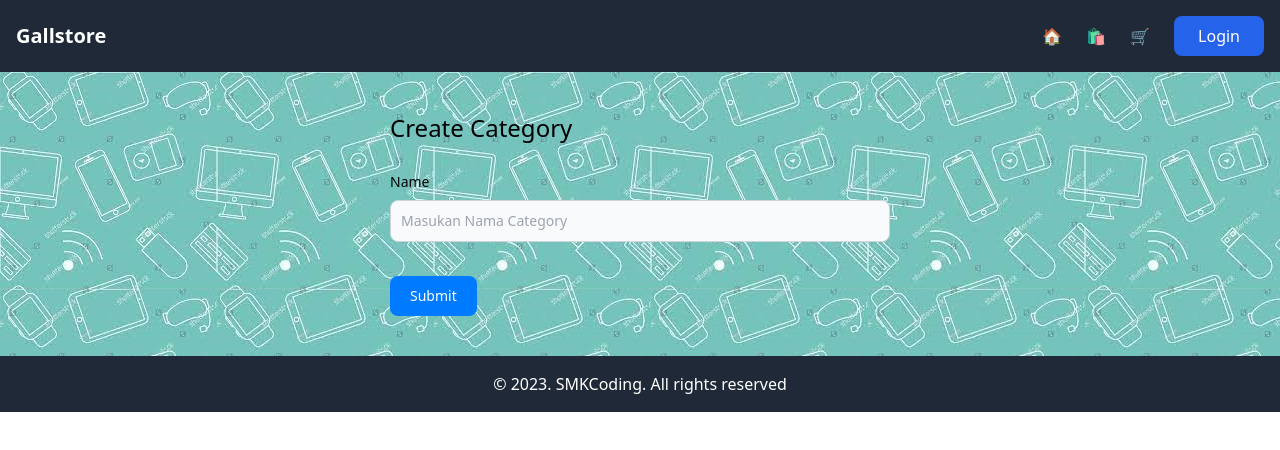
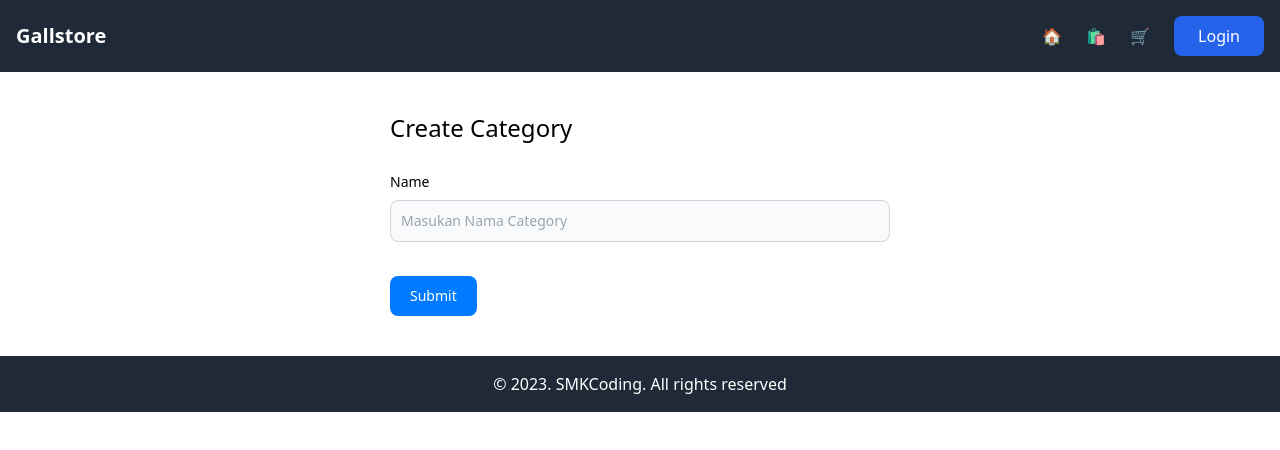
Before and after one commit to SMKCoding-2023/GalihSaputra_SMKN1Punggelan_Gallstore, a Nuxt app: page /category/create in a window 1280 px wide. Shown: the top 450 px of the page. Built offline with nearby package versions, Linux system fonts and the light colour scheme.

Commit message:
prtbaikan penampilan

```diff
--- a/components/forms/CategoryForm.vue
+++ b/components/forms/CategoryForm.vue
@@ -28,7 +28,6 @@
 </script>
 
 <template>
-  <div class="begron">
     <section class="flex justify-center py-10">
       <div class="w-[500px]">
         <h1 class="text-2xl mb-7 font-medium">Create Category</h1>
@@ -64,5 +63,4 @@
         </form>
       </div>
     </section>
-  </div>
 </template>
```
